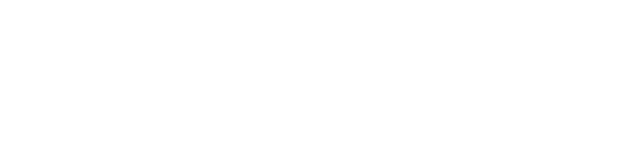
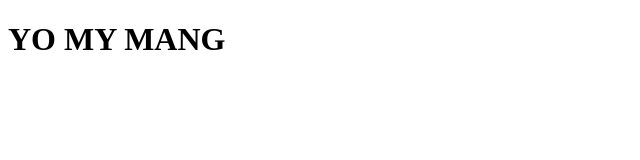
Before and after one commit to Emil022n/githubtesty, a plain HTML site: page index.html in a window 1280 px wide. Shown: the whole page, without its empty margins (0-640 px from the left). Drawn offline with Linux system fonts and the light colour scheme.

Commit message:
Create index.html

```diff
--- a/index.html
+++ b/index.html
@@ -5,6 +5,6 @@
   <title>Document</title>
 </head>
 <body>
-
+  <h1>YO MY MANG</h1>
 </body>
 </html>
```
